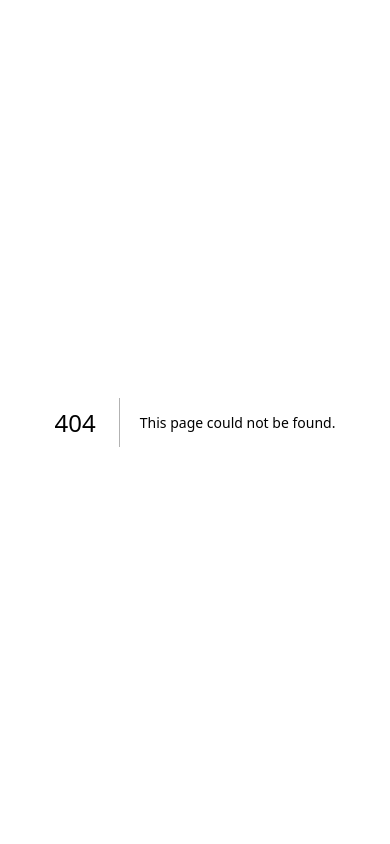
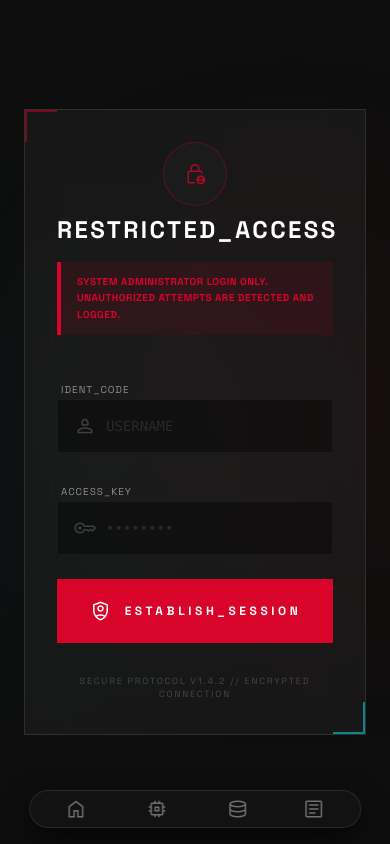
Before and after one commit to ebrahimelkordy/ebrahim-hashish-software-engineer, a Next.js app: page /login in a window 390 px wide. Before the commit this address had no page. Built offline with nearby package versions, Linux system fonts and the light colour scheme.

Commit message:
UI: Fixed z-index for image editing and finalized mobile spacing

```diff
--- a/src/app/admin/page.tsx
+++ b/src/app/admin/page.tsx
@@ -1,15 +1,7 @@
 import { Navbar } from "@/components/Navbar";
 import { getPortfolioData } from "@/lib/data-fetching";
-import { HeroSection } from "@/components/sections/HeroSection";
-import { IdentitySection } from "@/components/sections/IdentitySection";
-import { SkillsSection } from "@/components/sections/SkillsSection";
-import { ExperienceSection } from "@/components/sections/ExperienceSection";
-import { StudiesSection } from "@/components/sections/StudiesSection";
-import { ProjectsGridSection } from "@/components/sections/ProjectsGridSection";
-import { PostsSection } from "@/components/sections/PostsSection";
-import { ContactSection } from "@/components/sections/ContactSection";
-
 import { DashboardClient } from "@/components/sections/DashboardClient";
+import { logout } from "@/lib/auth-actions";
 
 export default async function AdminDashboard() {
   const data = await getPortfolioData();
@@ -17,8 +9,14 @@ export default async function AdminDashboard() {
   return (
     <>
       <Navbar />
-      <div className="fixed top-0 left-0 w-full bg-[#d90429] text-white text-center py-1 font-label text-xs uppercase tracking-[0.2em] z-50 animate-pulse safe-area-top shadow-[0_0_10px_rgba(217,4,41,0.8)]">
-        ADMIN_MODE: ACTIVE // CLICK TEXT TO EDIT // AUTO-SAVING TO DB
+      <div className="fixed top-0 left-0 w-full bg-[#d90429] text-white py-1 px-4 font-label text-[10px] uppercase tracking-[0.2em] z-50 flex justify-between items-center shadow-[0_0_10px_rgba(217,4,41,0.8)]">
+        <div className="animate-pulse">ADMIN_MODE: ACTIVE // AUTO-SAVING</div>
+        <form action={logout}>
+          <button type="submit" className="flex items-center gap-2 hover:bg-white hover:text-[#d90429] px-2 py-0.5 transition-all">
+            <span>TERMINATE_SESSION</span>
+            <span className="material-symbols-outlined text-[14px]">logout</span>
+          </button>
+        </form>
       </div>
 
       <DashboardClient initialData={data} />
--- a/src/app/dashboard/page.tsx
+++ b/src/app/dashboard/page.tsx
@@ -2,6 +2,7 @@ import prisma from "@/lib/prisma";
 import { updateSiteConfig, addProject, deleteProject } from "@/app/actions";
 import { Settings, Plus, Trash2, Save, LogOut, ChevronLeft } from "lucide-react";
 import Link from "next/link";
+import { logout } from "@/lib/auth-actions";
 
 export default async function DashboardPage() {
   const hero = await prisma.hero.findUnique({ where: { id: 1 } });
@@ -21,7 +22,14 @@ export default async function DashboardPage() {
         <Link href="/" className="flex items-center gap-2 text-[10px] font-bold uppercase text-zinc-500 hover:text-white transition-all">
           <ChevronLeft className="w-3 h-3" /> Exit_System
         </Link>
-        <span className="text-[10px] font-bold text-indigo-400 uppercase tracking-widest">Control_Center_v1</span>
+        <div className="flex items-center gap-6">
+          <span className="text-[10px] font-bold text-indigo-400 uppercase tracking-widest">Control_Center_v1</span>
+          <form action={logout}>
+            <button type="submit" className="text-[10px] font-bold text-zinc-600 hover:text-red-500 uppercase transition-all flex items-center gap-1">
+              <LogOut className="w-3 h-3" /> Logout
+            </button>
+          </form>
+        </div>
       </nav>
 
       <main className="p-6 flex flex-col gap-12">
@@ -103,9 +111,11 @@ export default async function DashboardPage() {
       </main>
 
       <footer className="p-8 mt-auto border-t border-[#111111] flex justify-center">
-        <button className="flex items-center gap-2 text-zinc-800 text-[10px] font-bold uppercase hover:text-red-900 transition-all">
-          <LogOut className="w-3 h-3" /> Terminate_Session
-        </button>
+        <form action={logout}>
+          <button type="submit" className="flex items-center gap-2 text-zinc-800 text-[10px] font-bold uppercase hover:text-red-900 transition-all">
+            <LogOut className="w-3 h-3" /> Terminate_Session
+          </button>
+        </form>
       </footer>
     </div>
   );
--- /dev/null
+++ b/src/app/login/page.tsx
@@ -0,0 +1,128 @@
+"use client";
+
+import { useState } from "react";
+import { login } from "@/lib/auth-actions";
+import { useRouter, useSearchParams } from "next/navigation";
+import { Navbar } from "@/components/Navbar";
+
+export default function LoginPage() {
+  const [error, setError] = useState<string | null>(null);
+  const [isPending, setIsPending] = useState(false);
+  const router = useRouter();
+  const searchParams = useSearchParams();
+  const from = searchParams.get("from") || "/admin";
+
+  async function handleSubmit(e: React.FormEvent<HTMLFormElement>) {
+    e.preventDefault();
+    setIsPending(true);
+    setError(null);
+
+    const formData = new FormData(e.currentTarget);
+    const result = await login(formData);
+
+    if (result.success) {
+      router.push(from);
+      router.refresh();
+    } else {
+      setError(result.error || "Authentication Failed");
+      setIsPending(false);
+    }
+  }
+
+  return (
+    <>
+      <Navbar />
+      <main className="min-h-screen flex items-center justify-center bg-[#0e0e0e] px-6 relative overflow-hidden">
+        {/* BACKGROUND EFFECTS */}
+        <div className="absolute inset-0 scanline-overlay pointer-events-none opacity-20"></div>
+        <div className="absolute top-1/4 left-1/4 w-96 h-96 bg-[#d90429]/10 rounded-full blur-[120px] animate-pulse"></div>
+        <div className="absolute bottom-1/4 right-1/4 w-96 h-96 bg-[#00f4fe]/5 rounded-full blur-[120px] animate-pulse delay-700"></div>
+
+        <div className="w-full max-w-md z-10">
+          <div className="glass-panel border border-white/10 p-8 md:p-10 relative overflow-hidden group">
+            {/* CORNER ACCENTS */}
+            <div className="absolute top-0 left-0 w-8 h-8 border-t-2 border-l-2 border-[#d90429] opacity-50"></div>
+            <div className="absolute bottom-0 right-0 w-8 h-8 border-b-2 border-r-2 border-[#00f4fe] opacity-50"></div>
+
+            <div className="text-center space-y-4 mb-10">
+              <div className="inline-flex items-center justify-center w-16 h-16 rounded-full bg-[#1c1b1b] border border-[#d90429]/30 mb-2">
+                <span className="material-symbols-outlined text-[#d90429] text-3xl animate-pulse">lock_person</span>
+              </div>
+              <h1 className="font-headline text-2xl font-black text-white tracking-widest uppercase">
+                RESTRICTED_ACCESS
+              </h1>
+              <div className="py-3 px-4 bg-[#d90429]/10 border-l-4 border-[#d90429]">
+                <p className="font-label text-[10px] text-[#d90429] font-bold leading-relaxed text-left uppercase tracking-wider">
+                  SYSTEM ADMINISTRATOR LOGIN ONLY.
+                  UNAUTHORIZED ATTEMPTS ARE DETECTED AND LOGGED.
+                </p>
+              </div>
+            </div>
+
+            <form onSubmit={handleSubmit} className="space-y-6">
+              <div className="space-y-2">
+                <label className="font-label text-[10px] text-white/50 uppercase tracking-widest pl-1">Ident_Code</label>
+                <div className="relative">
+                  <span className="absolute left-4 top-1/2 -translate-y-1/2 material-symbols-outlined text-white/20 text-xl">person_2</span>
+                  <input
+                    name="username"
+                    type="text"
+                    required
+                    placeholder="USERNAME"
+                    className="w-full bg-black/40 border border-white/5 px-12 py-4 text-white font-mono text-sm focus:outline-none focus:border-[#d90429]/50 transition-all placeholder:text-white/10"
+                  />
+                </div>
+              </div>
+
+              <div className="space-y-2">
+                <label className="font-label text-[10px] text-white/50 uppercase tracking-widest pl-1">Access_key</label>
+                <div className="relative">
+                  <span className="absolute left-4 top-1/2 -translate-y-1/2 material-symbols-outlined text-white/20 text-xl">key</span>
+                  <input
+                    name="password"
+                    type="password"
+                    required
+                    placeholder="••••••••"
+                    className="w-full bg-black/40 border border-white/5 px-12 py-4 text-white font-mono text-sm focus:outline-none focus:border-[#00f4fe]/50 transition-all placeholder:text-white/10"
+                  />
+                </div>
+              </div>
+
+              {error && (
+                <div className="animate-in fade-in slide-in-from-top-2">
+                   <p className="text-[10px] font-mono text-[#d90429] bg-[#d90429]/5 p-3 border border-[#d90429]/20 text-center uppercase tracking-wider">
+                     {error}
+                   </p>
+                </div>
+              )}
+
+              <button
+                type="submit"
+                disabled={isPending}
+                className="w-full py-5 bg-[#d90429] text-white font-headline text-xs font-bold uppercase tracking-[0.3em] hover:bg-white hover:text-black transition-all flex items-center justify-center gap-3 active:scale-[0.98] disabled:opacity-50 disabled:cursor-wait"
+              >
+                {isPending ? (
+                   <>
+                     <span className="w-4 h-4 border-2 border-white/30 border-t-white rounded-full animate-spin"></span>
+                     VERIFYING...
+                   </>
+                ) : (
+                  <>
+                    <span className="material-symbols-outlined text-sm">shield_person</span>
+                    ESTABLISH_SESSION
+                  </>
+                )}
+              </button>
+            </form>
+
+            <div className="mt-8 text-center">
+              <p className="font-label text-[9px] text-white/20 uppercase tracking-[0.2em]">
+                Secure Protocol v1.4.2 // Encrypted Connection
+              </p>
+            </div>
+          </div>
+        </div>
+      </main>
+    </>
+  );
+}
--- a/src/components/sections/DashboardClient.tsx
+++ b/src/components/sections/DashboardClient.tsx
@@ -204,7 +204,7 @@ export function DashboardClient({ initialData }: { initialData: any }) {
               onClick={handleAddProject}
               className="px-4 py-2 bg-[#d90429] text-white font-label text-[10px] uppercase tracking-widest hover:bg-[#b00320] transition-colors flex items-center gap-2"
             >
-              <span className="material-symbols-outlined text-sm">add_box</span> NEW_PROJECT_ENTITY
+              <span className="material-symbols-outlined text-sm">add_box</span> CREATE_NEW_PROJECT
             </button>
          </div>
          <ProjectsGridSection
--- a/src/components/sections/HeroSection.tsx
+++ b/src/components/sections/HeroSection.tsx
@@ -116,8 +116,8 @@ export const HeroSection = ({ data, isEditable = false, onUpdate }: { data: any,
               src={heroData.imageUrl}
               alt="Subject_01"
               onChange={(val) => handleChange('imageUrl', val)}
-              className="object-cover w-full h-full transition-all duration-700 group-hover/img:scale-105 z-10"
-              containerClassName="w-full h-full"
+              className="object-cover w-full h-full transition-all duration-700 group-hover/img:scale-105"
+              containerClassName="w-full h-full relative z-50"
               isEditable={isEditable}
               priority={true}
             />
--- a/src/components/sections/IdentitySection.tsx
+++ b/src/components/sections/IdentitySection.tsx
@@ -30,10 +30,10 @@ export const IdentitySection = ({ data, isEditable = false, onUpdate }: { data:
 
             <EditableImage
                src={aboutData.imageUrl}
-               alt="Entity_Portrait"
+               alt="Profile_Portrait"
                onChange={(src) => handleChange('imageUrl', src)}
                isEditable={isEditable}
-               containerClassName="absolute inset-0 w-full h-full z-10"
+               containerClassName="absolute inset-0 w-full h-full z-50"
                className="object-cover transition-transform duration-1000 group-hover/img:scale-110"
             />
 
--- a/src/components/sections/ProjectDetailClient.tsx
+++ b/src/components/sections/ProjectDetailClient.tsx
@@ -37,7 +37,7 @@ export function ProjectDetailClient({ project: initialProject, isEditable }: { p
        if (res.success && res.project) {
           setProject((prev: any) => ({ ...prev, id: (res as any).project.id }));
           setIsDirty(false);
-          alert("PROJECT_ENTITY_SYNC_COMPLETE");
+          alert("PROJECT_SYNC_COMPLETE");
        }
      } catch (err) {
        console.error("Save failed", err);
@@ -48,7 +48,7 @@ export function ProjectDetailClient({ project: initialProject, isEditable }: { p
   };
 
   const handleDelete = async () => {
-    if (confirm("DANGER: Permanently delete this project entity?")) {
+    if (confirm("DANGER: Permanently delete this project?")) {
       await deleteProject(project.id);
       router.push("/dashboard");
     }
@@ -126,7 +126,7 @@ export function ProjectDetailClient({ project: initialProject, isEditable }: { p
         <div className="fixed bottom-8 left-1/2 -translate-x-1/2 z-[100] flex items-center gap-4 bg-[#0e0e0e] border border-[#00f4fe] p-4 shadow-[0_0_30px_rgba(0,245,255,0.2)] animate-in fade-in slide-in-from-bottom-4">
            <div className="flex flex-col">
               <span className="text-[#00f4fe] font-mono text-[10px] uppercase font-bold tracking-widest">UNSAVED_CHANGES_DETECTED</span>
-              <span className="text-[#e7bcba] font-body text-[10px]">Buffer contains modified project entity data.</span>
+              <span className="text-[#e7bcba] font-body text-[10px]">Buffer contains modified project data.</span>
            </div>
            <div className="h-8 w-px bg-[#5d3f3d]/30 mx-2"></div>
            <button
@@ -170,7 +170,7 @@ export function ProjectDetailClient({ project: initialProject, isEditable }: { p
               className="flex items-center gap-2 px-3 py-1 text-[#d90429] border border-[#d90429]/30 font-label text-[10px] uppercase tracking-widest hover:bg-[#d90429]/5 transition-all"
             >
               <span className="material-symbols-outlined text-sm">delete_forever</span>
-              PURGE_ENTITY
+              DELETE_PROJECT
             </button>
           )}
         </div>
--- a/src/data/mock-portfolio.ts
+++ b/src/data/mock-portfolio.ts
@@ -3,7 +3,7 @@ import { ProjectData } from "./projects";
 export const mockPortfolioData = {
   hero: {
     title: "IBRAHIM\nCODE\nHASHISH",
-    subtitle: "Full-Stack Identity Initiated",
+    subtitle: "Full-Stack Software Engineering",
     description: "Full-Stack Software Engineer building mission-critical web applications. Specializing in high-performance Node.js backends and pixel-perfect Next.js architectures.",
     imageUrl: "/profile.jpg"
   },
@@ -41,7 +41,7 @@ export const mockPortfolioData = {
     {
       id: "post_1",
       date: "2026.04.18",
-      title: "ARCHITECTING IN THE DARK: THE POWER OF CYBERPUNK UI",
+      title: "MODERN UI ARCHITECTURE: THE POWER OF CINEMATIC DESIGN",
       excerpt: "Exploring the psychological impact of aggressive, high-contrast dark modes in modern web applications. Why developers are moving away from sterile corporate design towards monolithic, cinematic interfaces.",
       readTime: "5 MIN READ",
       tags: ["UI/UX", "FRONTEND", "DESIGN"],
--- a/src/data/projects.ts
+++ b/src/data/projects.ts
@@ -147,7 +147,7 @@ export const projects: ProjectData[] = [
     screenshots: [
       { src: "https://images.unsplash.com/photo-1460925895917-afdab827c52f?q=80&w=2426&auto=format&fit=crop", caption: "Landing Page" },
     ],
-    status: "ACTIVE_NODE",
+    status: "ACTIVE",
     year: "2024",
   },
 ];
--- /dev/null
+++ b/src/lib/auth-actions.ts
@@ -0,0 +1,41 @@
+"use server";
+
+import { cookies } from "next/headers";
+import { redirect } from "next/navigation";
+
+const SESSION_COOKIE_NAME = "session_auth";
+
+export async function login(formData: FormData) {
+  const username = formData.get("username") as string;
+  const password = formData.get("password") as string;
+
+  const validUser = process.env.ADMIN_USERNAME;
+  const validPwd = process.env.ADMIN_PASSWORD;
+
+  if (username === validUser && password === validPwd) {
+    // Set a secure, HTTP-only cookie
+    const cookieStore = await cookies();
+    cookieStore.set(SESSION_COOKIE_NAME, "active", {
+      httpOnly: true,
+      secure: process.env.NODE_ENV === "production",
+      sameSite: "lax",
+      maxAge: 60 * 60 * 24 * 30, // 30 days
+      path: "/",
+    });
+
+    return { success: true };
+  }
+
+  return { success: false, error: "ACCESS_DENIED: Invalid Credentials" };
+}
+
+export async function logout() {
+  const cookieStore = await cookies();
+  cookieStore.delete(SESSION_COOKIE_NAME);
+  redirect("/login");
+}
+
+export async function checkSession() {
+  const cookieStore = await cookies();
+  return cookieStore.has(SESSION_COOKIE_NAME);
+}
--- a/src/middleware.ts
+++ b/src/middleware.ts
@@ -3,36 +3,30 @@ import type { NextRequest } from 'next/server'
 
 export function middleware(request: NextRequest) {
   const path = request.nextUrl.pathname;
+  const session = request.cookies.get('session_auth');
 
-  // Protect /admin routes
-  if (path.startsWith('/admin')) {
-    const basicAuth = request.headers.get('authorization')
+  // Protect /admin and /dashboard routes
+  const isProtectedPath = path.startsWith('/admin') || path.startsWith('/dashboard');
 
-    if (basicAuth) {
-      const authValue = basicAuth.split(' ')[1]
-      const [user, pwd] = atob(authValue).split(':')
+  if (isProtectedPath && !session) {
+    const url = new URL('/login', request.url);
+    // Optional: add a redirect param so we can return after login
+    url.searchParams.set('from', path);
+    return NextResponse.redirect(url);
+  }
 
-      const validUser = process.env.ADMIN_USERNAME;
-      const validPwd = process.env.ADMIN_PASSWORD;
-
-      // Ensure credentials are configured before allowing access
-      if (validUser && validPwd && user === validUser && pwd === validPwd) {
-        return NextResponse.next()
-      }
-    }
-
-    // Request Authentication
-    return new NextResponse('Auth Required', {
-      status: 401,
-      headers: {
-        'WWW-Authenticate': 'Basic realm="Secure Dashboard"',
-      },
-    })
+  // Prevent logged-in users from hitting /login
+  if (path === '/login' && session) {
+    return NextResponse.redirect(new URL('/admin', request.url));
   }
 
   return NextResponse.next();
 }
 
 export const config = {
-  matcher: ['/admin/:path*'],
+  matcher: [
+    '/admin/:path*',
+    '/dashboard/:path*',
+    '/login'
+  ],
 }
```
Also changed, not shown: source/photo_2026-04-18_23-05-24.jpg (added), 1 other file (tests, documents, lock files or other folders).
